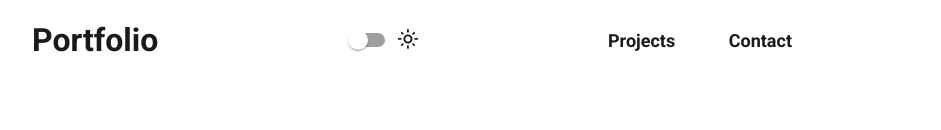
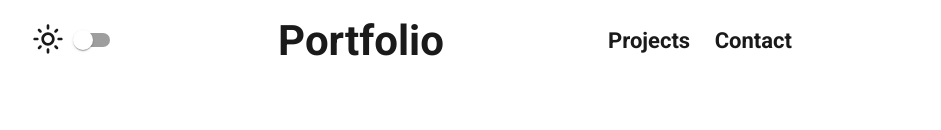
Before and after one commit to Yacheen/portfolio_2, a React (Create React App) app: page / in a window 1280 px wide. Shown: the top 130 px of the page, without its empty margins (224-1165 px from the left). Built offline with nearby package versions, Linux system fonts and the light colour scheme.

Commit message:
fixed project spacing

```diff
--- a/src/App.css
+++ b/src/App.css
@@ -45,8 +45,43 @@ a {
   text-decoration: none;
 }
 
+.icon {
+  min-height: 3.2rem;
+  min-width: 3.2rem;
+}
+
+.hover-underline-animation {
+  display: inline-block;
+  position: relative;
+}
+
+.hover-underline-animation:after {
+  content: "";
+  position: absolute;
+  width: 100%;
+  -webkit-transform: scaleX(0);
+          transform: scaleX(0);
+  height: 2px;
+  bottom: 0;
+  left: 0;
+  background-color: #2e95f5;
+  -webkit-transform-origin: bottom right;
+          transform-origin: bottom right;
+  -webkit-transition: -webkit-transform 0.2s linear;
+  transition: -webkit-transform 0.2s linear;
+  transition: transform 0.2s linear;
+  transition: transform 0.2s linear, -webkit-transform 0.2s linear;
+}
+
+.hover-underline-animation:hover:after {
+  -webkit-transform: scaleX(1);
+          transform: scaleX(1);
+  -webkit-transform-origin: bottom left;
+          transform-origin: bottom left;
+}
+
 .navbar {
-  margin-bottom: 4rem;
+  margin-bottom: 8rem;
 }
 
 .navbar .navbar-content {
@@ -65,7 +100,12 @@ a {
 }
 
 .navbar .navbar-content h2 {
-  font-size: 3.2rem;
+  font-size: 4.2rem;
+  cursor: pointer;
+  -webkit-user-select: none;
+     -moz-user-select: none;
+      -ms-user-select: none;
+          user-select: none;
 }
 
 .navbar .navbar-content .light-switch {
@@ -89,18 +129,17 @@ a {
 }
 
 .navbar .navbar-content .nav-links li {
-  font-size: 1.8rem;
+  -webkit-user-select: none;
+     -moz-user-select: none;
+      -ms-user-select: none;
+          user-select: none;
+  font-size: 2.2rem;
   font-weight: bold;
   padding: 0.8rem;
 }
 
-.navbar .navbar-content .nav-links li:hover {
-  text-decoration: underline;
-  color: #4d4d4d;
-}
-
 .hero-section {
-  margin-bottom: 12rem;
+  margin-bottom: 8rem;
 }
 
 .hero-section .hero-section-content {
@@ -174,6 +213,10 @@ a {
   transition: all ease 0.2s;
   border: none;
   border-radius: 4px;
+  -webkit-user-select: none;
+     -moz-user-select: none;
+      -ms-user-select: none;
+          user-select: none;
   width: 16rem;
   height: 4.8rem;
   font-size: 2.4rem;
@@ -213,7 +256,6 @@ a {
 .projects .projects-content h2 {
   font-size: 4rem;
   text-align: center;
-  margin-bottom: 2rem;
 }
 
 .projects .projects-content .projects-list {
@@ -281,7 +323,7 @@ a {
   max-width: 30rem;
   height: 50rem;
   border-radius: 0.8rem;
-  margin: 28px auto;
+  margin: 28px 0;
   color: #1a1a1a;
   -webkit-box-flex: 0;
       -ms-flex: 0 0 33.3%;
@@ -341,6 +383,10 @@ a {
   transition: all ease 0.2s;
   border: none;
   border-radius: 4px;
+  -webkit-user-select: none;
+     -moz-user-select: none;
+      -ms-user-select: none;
+          user-select: none;
   background: #1a1a1a;
   color: #e6e6e6;
   -webkit-box-shadow: 0 6px 8px 0 rgba(0, 0, 0, 0.2);
--- a/src/App.scss
+++ b/src/App.scss
@@ -68,6 +68,31 @@ a {
 	color: unset;
 	text-decoration: none;
 }
+.icon {
+	min-height: 3.2rem;
+	min-width: 3.2rem;
+}
+
+.hover-underline-animation {
+	display: inline-block;
+	position: relative;
+}
+.hover-underline-animation:after {
+	content: "";
+	position: absolute;
+	width: 100%;
+	transform: scaleX(0);
+	height: 2px;
+	bottom: 0;
+	left: 0;
+	background-color: hsl(209, 91%, 57%);
+	transform-origin: bottom right;
+	transition: transform 0.2s linear;
+}
+.hover-underline-animation:hover:after {
+	transform: scaleX(1);
+	transform-origin: bottom left;
+}
 
 //mixins
 @mixin project-button {
@@ -78,13 +103,14 @@ a {
 	transition: all ease 0.2s;
 	border: none;
 	border-radius: 4px;
+	user-select: none;
 }
 
 //styling done top to bottom
 //navbar
 
 .navbar {
-	margin-bottom: 4rem;
+	margin-bottom: 8rem;
 	.navbar-content {
 		max-width: 60%;
 		margin: 0 auto;
@@ -93,7 +119,9 @@ a {
 		align-items: center;
 		min-height: 10vh;
 		h2 {
-			font-size: 3.2rem;
+			font-size: 4.2rem;
+			cursor: pointer;
+			user-select: none;
 		}
 
 		.light-switch {
@@ -107,13 +135,10 @@ a {
 			min-width: 20rem;
 			justify-content: space-between;
 			li {
-				font-size: 1.8rem;
+				user-select: none;
+				font-size: 2.2rem;
 				font-weight: bold;
 				padding: 0.8rem;
-				&:hover {
-					text-decoration: underline;
-					color: hsl(0, 0%, 30%);
-				}
 			}
 		}
 	}
@@ -121,7 +146,7 @@ a {
 
 //hero section
 .hero-section {
-	margin-bottom: 12rem;
+	margin-bottom: 8rem;
 	.hero-section-content {
 		max-width: 60%;
 		margin: 0 auto;
@@ -194,7 +219,6 @@ a {
 		h2 {
 			font-size: 4rem;
 			text-align: center;
-			margin-bottom: 2rem;
 		}
 
 		.projects-list {
@@ -269,12 +293,12 @@ a {
 	backdrop-filter: blur(20rem);
 }
 .project {
+	//some inline css done for last project cause styling tings
 	min-width: 30rem;
 	max-width: 30rem;
 	height: 50rem;
 	border-radius: 0.8rem;
-	margin: 28px auto;
-
+	margin: 28px 0;
 	color: hsl(0, 0%, 10%);
 	flex: 0 0 33.3%;
 	.project-content {
--- a/src/components/Navbar.jsx
+++ b/src/components/Navbar.jsx
@@ -23,27 +23,29 @@ export const Navbar = () => {
 	return (
 		<div className="navbar">
 			<div className="navbar-content">
-				<h2 id="#About">Portfolio</h2>
 				<div className="light-switch">
+					<p>
+						{darkmode ? (
+							<DarkModeOutlinedIcon className="icon" />
+						) : (
+							<LightModeOutlinedIcon className="icon" />
+						)}
+					</p>
 					<Switch
+						size="medium"
 						defaultChecked={darkmode ? true : false}
 						onClick={() => setDarkmode(!darkmode)}
 						color="warning"
 					/>
-					<p>
-						{darkmode ? (
-							<DarkModeOutlinedIcon fontSize="large" />
-						) : (
-							<LightModeOutlinedIcon fontSize="large" />
-						)}
-					</p>
 				</div>
+				<h2 id="#About">Portfolio</h2>
+
 				<ul className="nav-links">
 					<a href="#Projects">
-						<li className="link">Projects</li>
+						<li className="hover-underline-animation">Projects</li>
 					</a>
 					<a href="#Contact">
-						<li className="link">Contact</li>
+						<li className="hover-underline-animation">Contact</li>
 					</a>
 				</ul>
 			</div>
--- a/src/components/ProjectsSection.jsx
+++ b/src/components/ProjectsSection.jsx
@@ -7,6 +7,7 @@ import blogrlandingpage from "../assets/images/blogrlandingpage.jpg";
 import ffxivfriendslistimage from "../assets/images/ffxivfriendslist.png";
 import riotblizzportfolio from "../assets/images/riotblizzportfolio.png";
 import pexelsphotoviewer from "../assets/images/pexelsphotoviewer.png";
+
 export const ProjectsSection = () => {
 	return (
 		<div className="projects">
@@ -105,6 +106,12 @@ export const ProjectsSection = () => {
 						codeLink={"https://github.com/Yacheen/Brads-Portfolio"}
 						color={"bubblegum-green"}
 					/>
+				</div>
+				{/*manually edit the last project*/}
+				<div
+					style={{ display: "flex", justifyContent: "center" }}
+					className="pexels-project"
+				>
 					<Project
 						name={
 							<>
```
Also changed, not shown: 1 other file (tests, documents, lock files or other folders).
